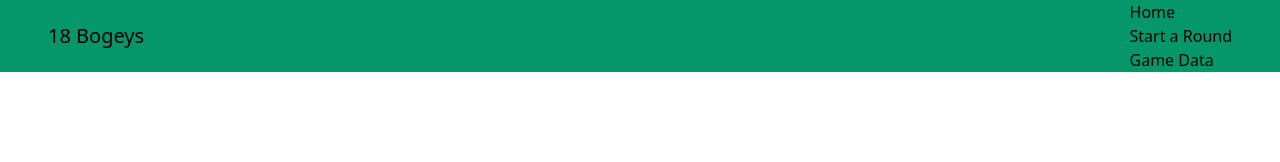
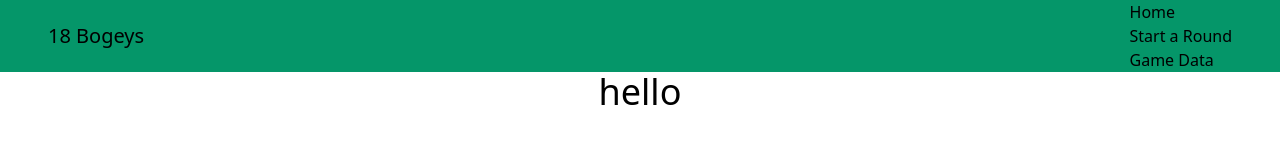
Before and after one commit to MattMoyka/18-Bogeys, a React (Create React App) app in the folder client/: page /newround/1/scorecard in a window 1280 px wide. Shown: the top 162 px of the page. Built offline with nearby package versions, Linux system fonts and the light colour scheme; no server answers.

Commit message:
submit button on newroundfrom finished

```diff
--- a/client/src/App.js
+++ b/client/src/App.js
@@ -23,7 +23,7 @@ function App() {
         <Newround />
       </Route>
 
-      <Route exact path='/newround/scorecard'>
+      <Route exact path='/newround/:id/scorecard'>
         <Scorecard />
       </Route>
 
--- a/client/src/Forms/NewroundForm.jsx
+++ b/client/src/Forms/NewroundForm.jsx
@@ -1,3 +1,5 @@
+import { Link } from 'react-router-dom'
+
 export default function NewroundForm(props) {
   return (
     <form onSubmit={props.handleSubmit} className="flex flex-col flex-nowrap items-center text-lg bg-black">
--- a/client/src/Forms/ScorecardForm.jsx
+++ b/client/src/Forms/ScorecardForm.jsx
@@ -1,7 +1,29 @@
-export default function ScorecardForm(props) {
+import { useState, useEffect } from 'react'
+const airTableKey = process.env.REACT_APP_AIRTABLE_KEY;
+const airTableBase = process.env.REACT_APP_AIRTABLE_BASE;
+const URL = `https://api.airtable.com/v0/${airTableBase}/golf`
+
+const config = {
+  headers: {
+    Authorization: `Bearer ${airTableKey}`
+  }
+}
+
+
+export default function ScorecardForm() {
+  const [game, setGame] = useState('')
+
+  // useEffect(() => {
+  //   const fetchGame = async () => {
+  //     const res = await axios.get(`${URL}/${id}`, config)
+  //     setGame(res.data);
+  //   }
+  //   fetchGame();
+  // }, []);
+
   return (
     <div>
-
+      hello
     </div>
   )
 }
--- a/client/src/components/Newround.jsx
+++ b/client/src/components/Newround.jsx
@@ -1,4 +1,5 @@
 import NewroundForm from '../Forms/NewroundForm'
+import ScorecardForm from '../Forms/ScorecardForm'
 import { useState } from 'react'
 import axios from 'axios'
 import { useHistory, Link } from 'react-router-dom'
@@ -14,14 +15,17 @@ const config = {
   }
 }
 
-export default function Newround(props) {
+export default function Newround() {
   const [courseName, setCourseName] = useState('')
   const [coursePar, setCoursePar] = useState('')
   const [handicap, setHandicap] = useState('')
   const [playerName, setPlayerName] = useState('')
   const [otherPlayers, setOtherPlayers] = useState('')
   const [date, setDate] = useState('')
+  const [id, setId] = useState('')
   const history = useHistory();
+
+
 
   const handleSubmit = async (e) => {
     e.preventDefault();
@@ -29,7 +33,9 @@ export default function Newround(props) {
       courseName, coursePar, handicap, playerName, otherPlayers, date
     }
     const res = await axios.post(URL, { fields }, config);
-    // <Link to={`/gamefeed/${game.id}/edit`} />
+    setId(res.data.id);
+    history?.push(`/newround/${res.data.id}/scorecard`)
+
   }
 
   return (
--- a/client/src/components/Scorecard.jsx
+++ b/client/src/components/Scorecard.jsx
@@ -1,7 +1,50 @@
+import ScorecardForm from "../Forms/ScorecardForm"
+import { useState, useEffect } from 'react'
+
+const airTableKey = process.env.REACT_APP_AIRTABLE_KEY;
+const airTableBase = process.env.REACT_APP_AIRTABLE_BASE;
+const URL = `https://api.airtable.com/v0/${airTableBase}/golf`
+
+const config = {
+  headers: {
+    Authorization: `Bearer ${airTableKey}`
+  }
+}
 export default function Scorecard() {
+  const [one, setOne] = useState('')
+  const [two, setTwo] = useState('')
+  const [three, setThree] = useState('')
+  const [four, setFour] = useState('')
+  const [five, setFive] = useState('')
+  const [six, setSix] = useState('')
+  const [seven, setSeven] = useState('')
+  const [eight, setEight] = useState('')
+  const [nine, setNine] = useState('')
+
+
+
   return (
     <div>
-
+      <ScorecardForm
+        one={one}
+        setOne={setOne}
+        two={two}
+        setTwo={setTwo}
+        three={three}
+        setThree={setThree}
+        four={four}
+        setFour={setFour}
+        five={five}
+        setFive={setFive}
+        six={six}
+        setSix={setSix}
+        seven={seven}
+        setSeven={setSeven}
+        eight={eight}
+        setEight={setEight}
+        nine={nine}
+        setNine={setNine}
+      />
     </div>
   )
 }
```
